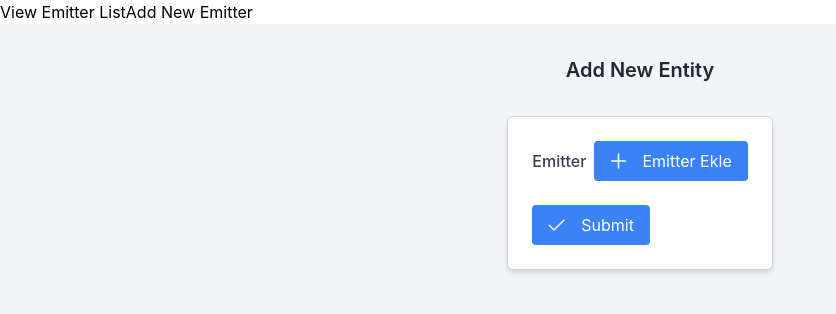
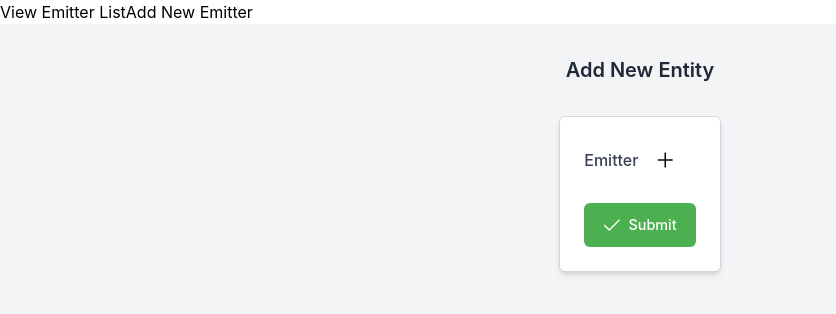
Before and after one commit to ayseberfinozcubuk/treeFormReact, a React (Create React App) app: page /add-entity in a window 1280 px wide. Shown: the top 314 px of the page, without its empty margins (0-836 px from the left). Built offline with nearby package versions, Linux system fonts and the light colour scheme.

Commit message:
button designs changed to be more user friendly.

```diff
--- a/src/Components/DynamicForm.jsx
+++ b/src/Components/DynamicForm.jsx
@@ -30,7 +30,6 @@ const DynamicForm = ({
 
   useEffect(() => {
     setEntityId(addIdValue(path));
-    console.log("path id set for: ", path);
   }, []);
 
   useEffect(() => {
@@ -85,9 +84,8 @@ const DynamicForm = ({
     <div className="relative p-6 pt-12 border border-gray-200 rounded-md bg-white shadow-md">
       <DeleteButton
         onClick={handleDelete}
-        className={`absolute ${
-          !isEditMode ? "hidden" : "visible"
-        } top-2 right-2`}
+        className={isEditMode ? "visible" : "hidden"}
+        style={{ position: "absolute", top: "0.5rem", right: "0.5rem" }} // Add inline styling for position
       />
       {data?.Properties.map(renderInput)}
     </div>
--- a/src/components/AddNewEntity.jsx
+++ b/src/components/AddNewEntity.jsx
@@ -1,6 +1,7 @@
 import React, { useState, useEffect } from "react";
 import DynamicForm from "./DynamicForm";
 import FormButton from "./FormButton";
+import SubmitButton from "./SubmitButton";
 import axios from "axios";
 import { useFormStore } from "../store/useFormStore";
 
@@ -141,7 +142,7 @@ const AddNewEntity = ({ rootEntity }) => {
         )}
 
         <div className="mt-6">
-          <FormButton
+          <SubmitButton
             label="Submit"
             icon="pi pi-check"
             onClick={handleSubmit}
--- a/src/components/CancelButton.jsx
+++ b/src/components/CancelButton.jsx
@@ -1,20 +1,47 @@
+// CancelButton.jsx
 import React from "react";
 import PropTypes from "prop-types";
+import { Button } from "primereact/button";
 
-const CancelButton = ({ onClick, className = "" }) => {
+const CancelButton = ({ onClick, className = "", style = {} }) => {
   return (
-    <button
-      className={`bg-blue-500 text-white py-1 px-3 rounded hover:bg-blue-600 mb-4 ${className}`}
+    <Button
+      label="Cancel"
+      icon="pi pi-times"
       onClick={onClick}
-    >
-      Cancel Changes
-    </button>
+      className={`p-button-outlined ${className}`}
+      style={{
+        marginTop: "1rem", // Consistent margin with SubmitButton
+        marginLeft: "1rem", // Added left margin for spacing
+        padding: "0.7rem 1.2rem", // Matches SubmitButton padding
+        fontSize: "0.9rem",
+        fontWeight: "500",
+        borderRadius: "6px",
+        borderColor: "#707070", // Subtle gray outline
+        color: "#707070", // Text matches the border for a minimal look
+        transition:
+          "color 0.2s ease, border-color 0.2s ease, background-color 0.2s ease",
+        backgroundColor: "transparent",
+        ...style,
+      }}
+      onMouseEnter={(e) => {
+        e.currentTarget.style.borderColor = "#505050"; // Darker gray on hover
+        e.currentTarget.style.color = "#505050";
+        e.currentTarget.style.backgroundColor = "#f0f0f0"; // Light background on hover
+      }}
+      onMouseLeave={(e) => {
+        e.currentTarget.style.borderColor = "#707070";
+        e.currentTarget.style.color = "#707070";
+        e.currentTarget.style.backgroundColor = "transparent";
+      }}
+    />
   );
 };
 
 CancelButton.propTypes = {
   onClick: PropTypes.func.isRequired,
   className: PropTypes.string,
+  style: PropTypes.object,
 };
 
 export default CancelButton;
--- a/src/components/DeleteButton.jsx
+++ b/src/components/DeleteButton.jsx
@@ -1,20 +1,24 @@
 import React from "react";
 import PropTypes from "prop-types";
+import { Button } from "primereact/button";
 
-const DeleteButton = ({ onClick, className = "" }) => {
+const DeleteButton = ({ onClick, className = "", style }) => {
   return (
-    <button
-      className={`bg-red-500 text-white py-1 px-3 rounded hover:bg-red-600 mb-4 ${className}`}
+    <Button
+      icon="pi pi-trash"
+      className={`p-button-danger p-button-text ${className}`}
       onClick={onClick}
-    >
-      Delete
-    </button>
+      style={style} // Apply the passed style prop here
+      tooltip="Delete"
+      tooltipOptions={{ position: "top" }}
+    />
   );
 };
 
 DeleteButton.propTypes = {
   onClick: PropTypes.func.isRequired,
   className: PropTypes.string,
+  style: PropTypes.object, // Add style prop validation
 };
 
 export default DeleteButton;
--- a/src/components/EntityDetails.jsx
+++ b/src/components/EntityDetails.jsx
@@ -1,6 +1,6 @@
 import React, { useState, useEffect } from "react";
 import DynamicForm from "./DynamicForm";
-import FormButton from "./FormButton";
+import SubmitButton from "./SubmitButton";
 import CancelButton from "./CancelButton"; // Add CancelButton here
 import axios from "axios";
 import { useFormStore } from "../store/useFormStore";
@@ -117,7 +117,7 @@ const EntityDetails = ({ rootEntity }) => {
 
         {isEditMode && (
           <>
-            <FormButton
+            <SubmitButton
               label="Update Entity"
               icon="pi pi-check"
               onClick={handleSubmit}
@@ -125,7 +125,6 @@ const EntityDetails = ({ rootEntity }) => {
             />
             <CancelButton
               onClick={handleCancelChanges} // Call handleCancelChanges when clicked
-              className="bg-gray-500 text-white ml-4"
             />
           </>
         )}
--- a/src/components/EntityListView.jsx
+++ b/src/components/EntityListView.jsx
@@ -7,6 +7,7 @@ import { Button } from "primereact/button";
 import { Card } from "primereact/card";
 import { useEntityStore } from "../store/useEntityStore";
 import { useFormStore } from "../store/useFormStore";
+import DeleteButton from "./DeleteButton";
 
 const EntityListView = ({ rootEntity }) => {
   const { entities, entityIndexes, setEntities, selectEntity } =
@@ -61,7 +62,7 @@ const EntityListView = ({ rootEntity }) => {
 
   const renderDeleteButton = (rowData) => {
     return (
-      <Button
+      <DeleteButton
         icon="pi pi-trash"
         className="p-button-danger p-button-text"
         onClick={() => handleDelete(rowData.Id)}
--- a/src/components/FormButton.jsx
+++ b/src/components/FormButton.jsx
@@ -8,22 +8,17 @@ const FormButton = ({
   onClick,
   disabled = false, // Default parameter for disabled
   className = "", // Default parameter for className
+  style = {}, // Optional style prop to further customize
 }) => {
   return (
     <Button
-      label={label}
-      icon={icon}
+      icon={icon} // Display only the icon
       onClick={onClick}
       disabled={disabled}
-      className={`p-button
-        ${
-          disabled
-            ? "bg-gray-300 cursor-not-allowed"
-            : "bg-blue-500 hover:bg-blue-600"
-        }
-        text-white py-2 px-4 rounded transition-colors duration-200 ${className}`}
-      iconPos="left" // Ensures the icon is placed on the left of the label
-      style={{ gap: "8px" }} // Adds space between the icon and label
+      className={`p-button-text p-button-icon-only p-button-rounded p-button-danger ${className}`} // Similar style as DeleteButton
+      style={style} // Apply any additional styles passed as props
+      tooltip={label} // Use label as the tooltip text
+      tooltipOptions={{ position: "top" }} // Tooltip positioned at the top
     />
   );
 };
@@ -35,6 +30,7 @@ FormButton.propTypes = {
   onClick: PropTypes.func.isRequired,
   disabled: PropTypes.bool,
   className: PropTypes.string,
+  style: PropTypes.object,
 };
 
 export default FormButton;
--- /dev/null
+++ b/src/components/SubmitButton.jsx
@@ -0,0 +1,50 @@
+// SubmitButton.jsx
+import React from "react";
+import PropTypes from "prop-types";
+import { Button } from "primereact/button";
+
+const SubmitButton = ({
+  label = "Submit",
+  icon = "pi pi-check",
+  onClick,
+  disabled = false,
+  className = "",
+  style = {},
+}) => {
+  return (
+    <Button
+      label={label}
+      icon={icon}
+      onClick={onClick}
+      disabled={disabled}
+      className={`p-button ${className}`}
+      style={{
+        backgroundColor: disabled ? "#D3D3D3" : "#4CAF50", // Vibrant yet refined green
+        color: "white",
+        borderRadius: "6px",
+        padding: "0.7rem 1.2rem",
+        fontSize: "0.9rem",
+        fontWeight: "500",
+        transition: "background-color 0.2s ease",
+        ...style,
+      }}
+      onMouseEnter={(e) => {
+        if (!disabled) e.currentTarget.style.backgroundColor = "#388E3C"; // Darker shade on hover
+      }}
+      onMouseLeave={(e) => {
+        if (!disabled) e.currentTarget.style.backgroundColor = "#4CAF50";
+      }}
+    />
+  );
+};
+
+SubmitButton.propTypes = {
+  label: PropTypes.string,
+  icon: PropTypes.string,
+  onClick: PropTypes.func.isRequired,
+  disabled: PropTypes.bool,
+  className: PropTypes.string,
+  style: PropTypes.object,
+};
+
+export default SubmitButton;
```
Also changed, not shown: src/Components/ExtendShrinkButton.jsx (+20 -9 lines).
